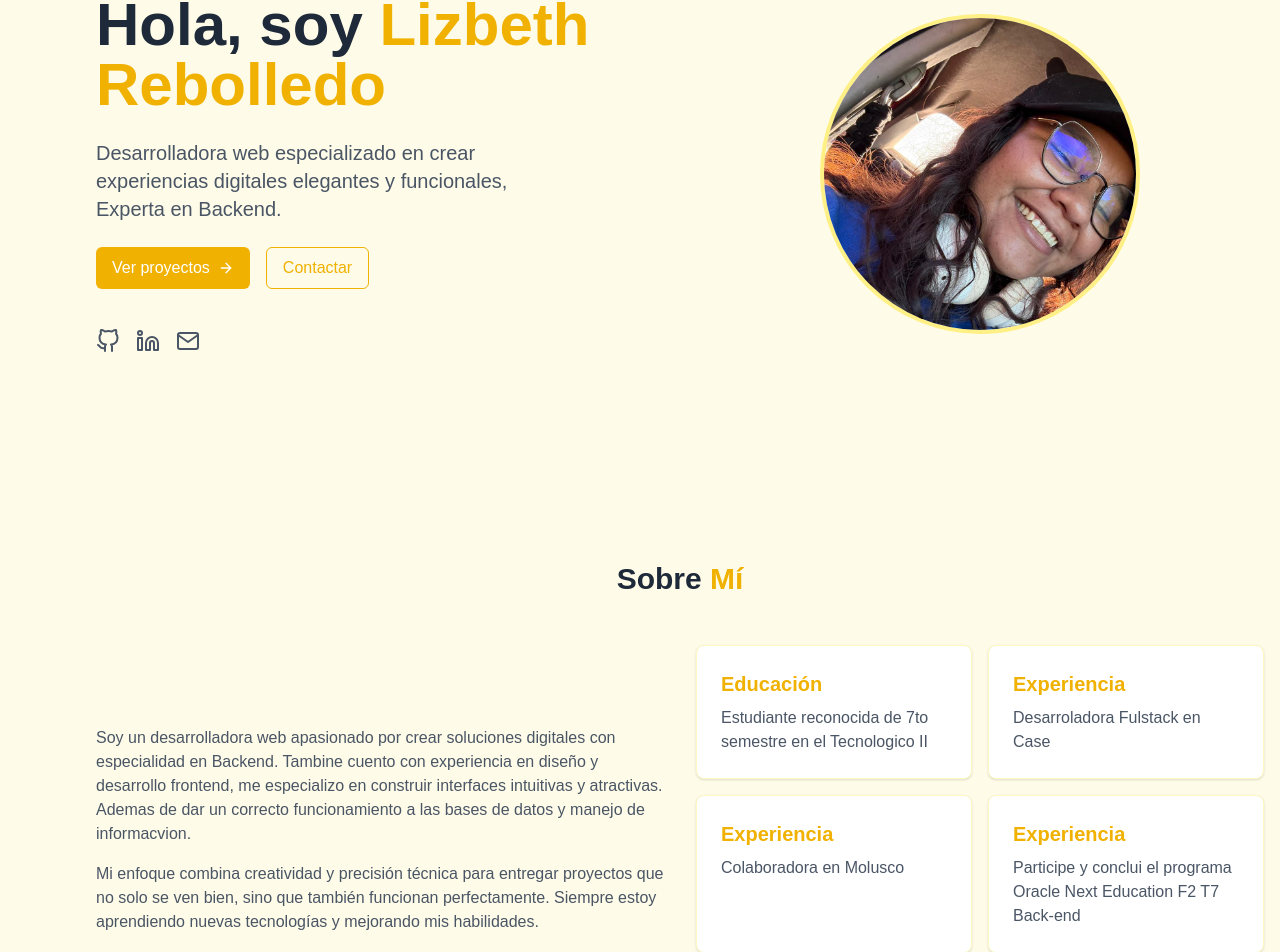
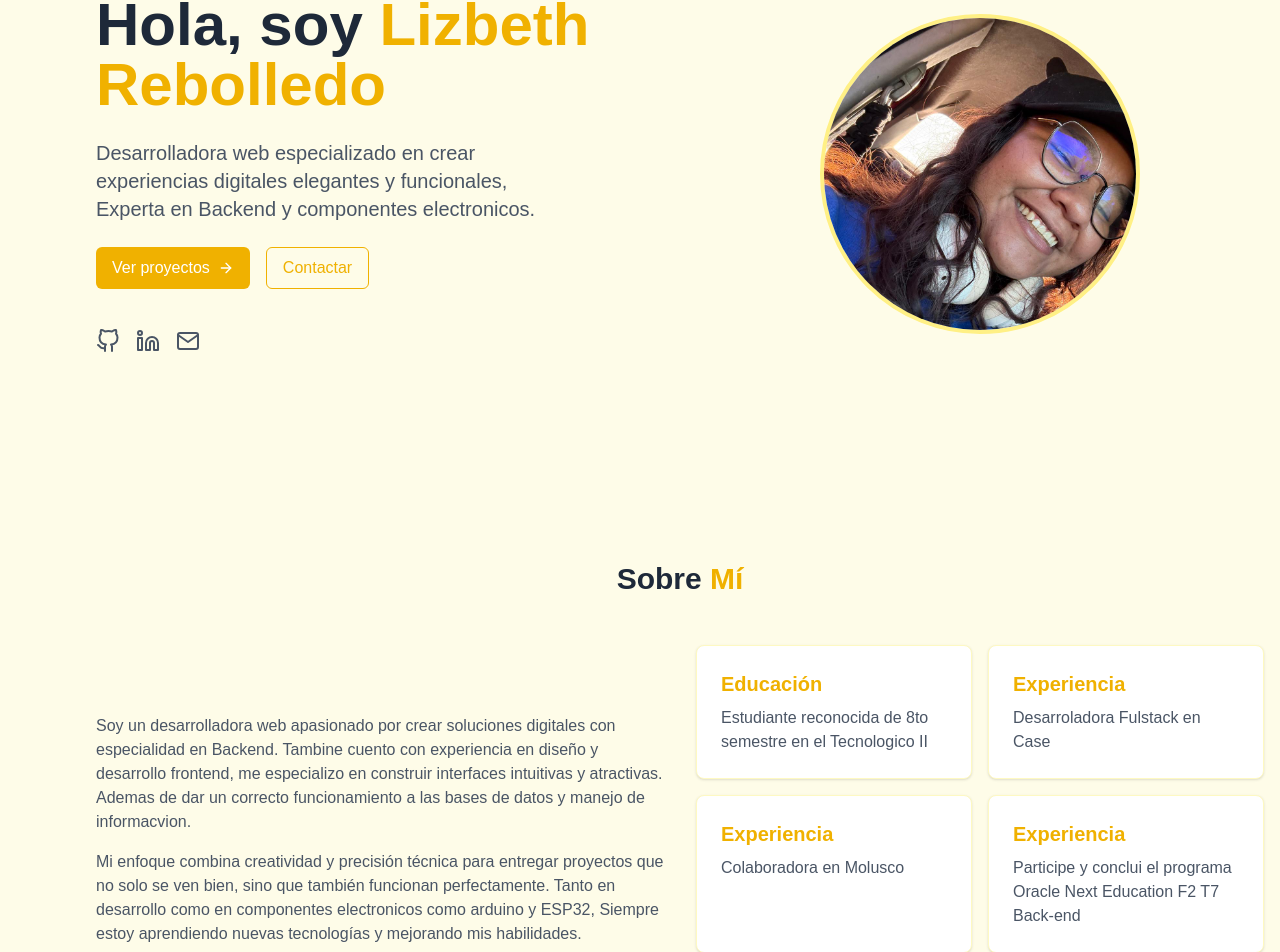
Before and after one commit to Lixxth/port, a Next.js app: page / in a window 1280 px wide. Shown: the part 230-1182 px from the top of the page. Built offline with nearby package versions, Linux system fonts and the light colour scheme.

Commit message:
Actualizar estilos de navegación y mejorar la accesibilidad de los enlaces

```diff
--- a/pages/index.js
+++ b/pages/index.js
@@ -125,7 +125,7 @@ export default function Home() {
             </a>
           </nav>
           <a
-            href="/CV_Lizbeth_Guadalupe_Hernandez_RebolledoEspanol.pdf"
+            href="/CV_Lizbeth_Guadalupe_Hernandez_Rebolledo.pdf"
             download
             className="border border-yellow-500 text-yellow-500 hover:bg-yellow-50 px-4 py-2 rounded-md transition-colors"
           >
@@ -143,7 +143,7 @@ export default function Home() {
             </h1>
             <p className="text-xl text-gray-600 max-w-md">
               Desarrolladora web especializado en crear experiencias digitales
-              elegantes y funcionales, Experta en Backend.
+              elegantes y funcionales, Experta en Backend y componentes electronicos.
             </p>
             <div className="flex gap-4">
               <button className="bg-yellow-500 hover:bg-yellow-600 text-white px-4 py-2 rounded-md flex items-center transition-colors">
@@ -205,7 +205,7 @@ export default function Home() {
                 <p className="text-gray-600 mb-4">
                   Mi enfoque combina creatividad y precisión técnica para
                   entregar proyectos que no solo se ven bien, sino que también
-                  funcionan perfectamente. Siempre estoy aprendiendo nuevas
+                  funcionan perfectamente. Tanto en desarrollo como en componentes electronicos como arduino y ESP32, Siempre estoy aprendiendo nuevas
                   tecnologías y mejorando mis habilidades.
                 </p>
                 <div className="mt-6">
@@ -220,7 +220,7 @@ export default function Home() {
                     Educación
                   </h3>
                   <p className="text-gray-600">
-                    Estudiante reconocida de 7to semestre en el Tecnologico II
+                    Estudiante reconocida de 8to semestre en el Tecnologico II
                   </p>
                 </div>
                 <div className="bg-white p-6 rounded-lg shadow-sm border border-yellow-100 transform transition-transform duration-300 hover:scale-105">
```
Also changed, not shown: 2 other files (tests, documents, lock files or other folders).
